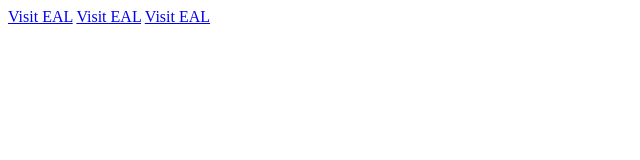
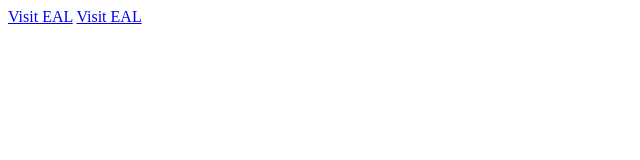
Before and after one commit to InnoEvent2014/InnoEvent, a plain HTML site: page index.html in a window 1280 px wide. Shown: the full height of the page, 0-640 px from the left. Drawn offline with Linux system fonts and the light colour scheme.

Commit message:
deleted link

```diff
--- a/index.html
+++ b/index.html
@@ -9,7 +9,7 @@
 
 <a href="http://www.eal.dk">Visit EAL</a>
 <a href="http://www.eal.dk">Visit EAL</a>
-<a href="http://www.eal.dk">Visit EAL</a>
+
 
 </body>
 
```
